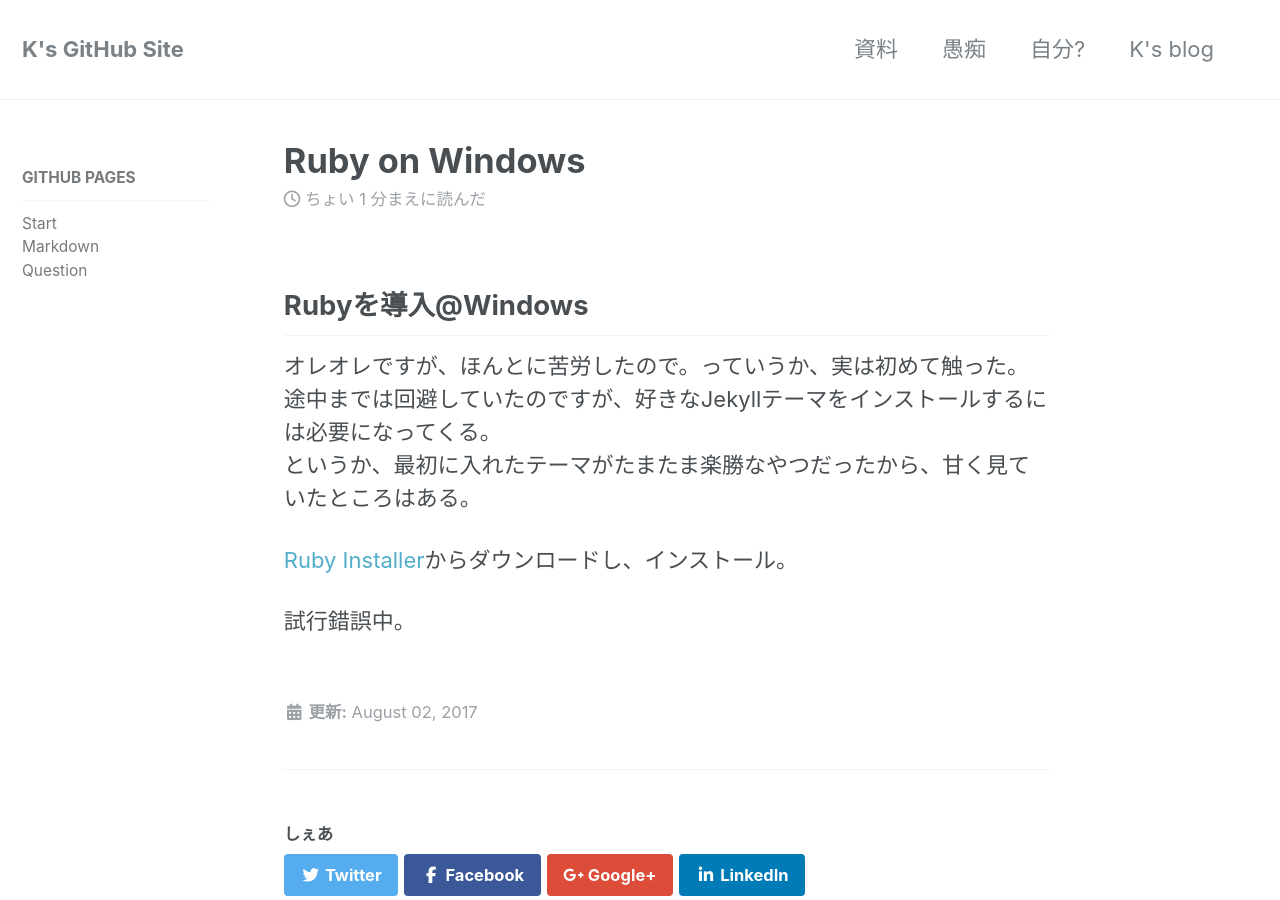
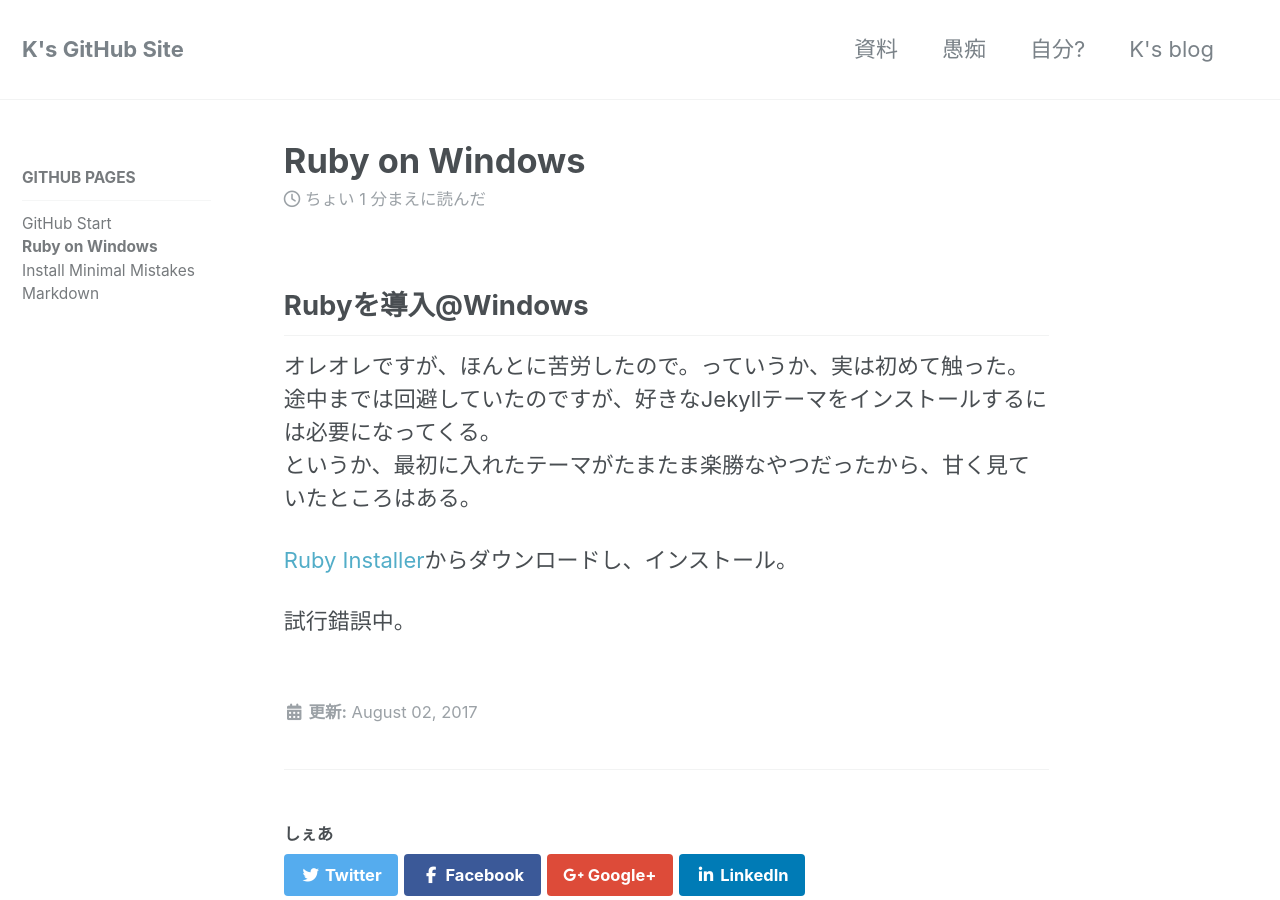
Before and after one commit to laureltreetop/laureltreetop.github.io, a Jekyll site: the page built from _docs/02-ruby-windows.md, in a window 1280 px wide and 900 px high. Built offline with Jekyll 4.4.1, drawn with Linux system fonts in a browser that asks for light colours; nearby versions of some CDN libraries.

Commit message:
Update navigation.yml

```diff
--- a/_data/navigation.yml
+++ b/_data/navigation.yml
@@ -24,12 +24,14 @@ main:
 docs:
   - title: GitHub Pages
     children:
-      - title: "Start"
-        url: /docs/githubpages-start/
+      - title: "GitHub Start"
+        url: /docs/github-start/
+      - title: "Ruby on Windows"
+        url: /docs/ruby-windows/
+      - title: "Install Minimal Mistakes"
+        url: /docs/minimal-mistakes/
       - title: "Markdown"
         url: /docs/markdown/
-      - title: "Question"
-        url: /docs/question/
 #      - title: "Upgrading"
 #        url: /docs/upgrading/
 
```
